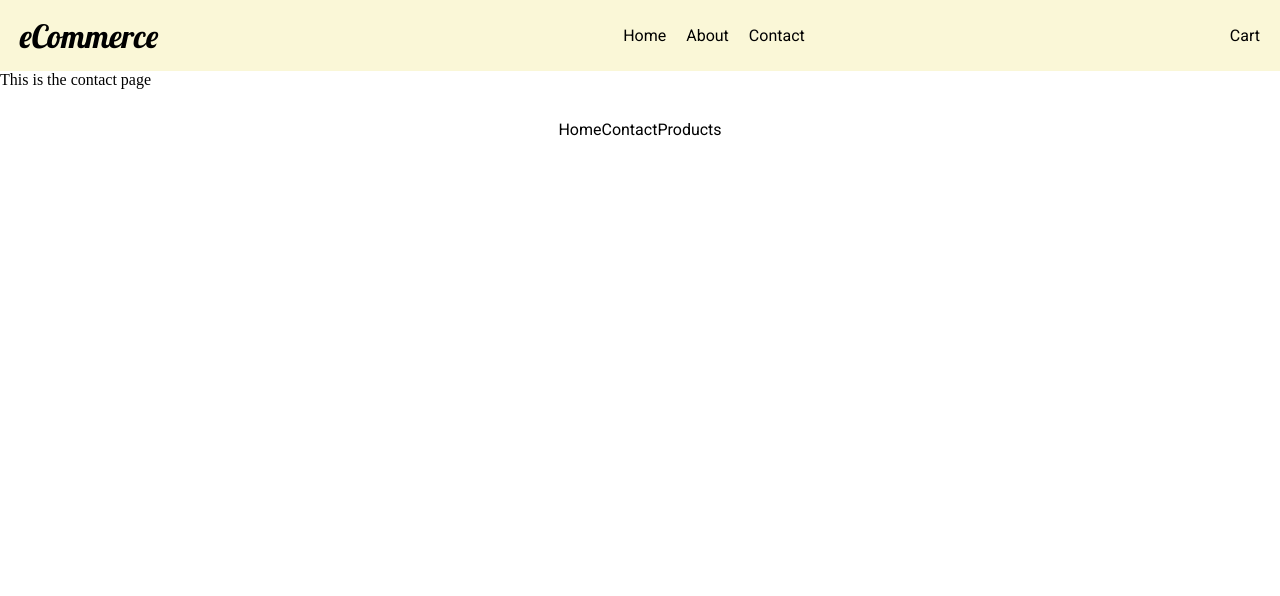
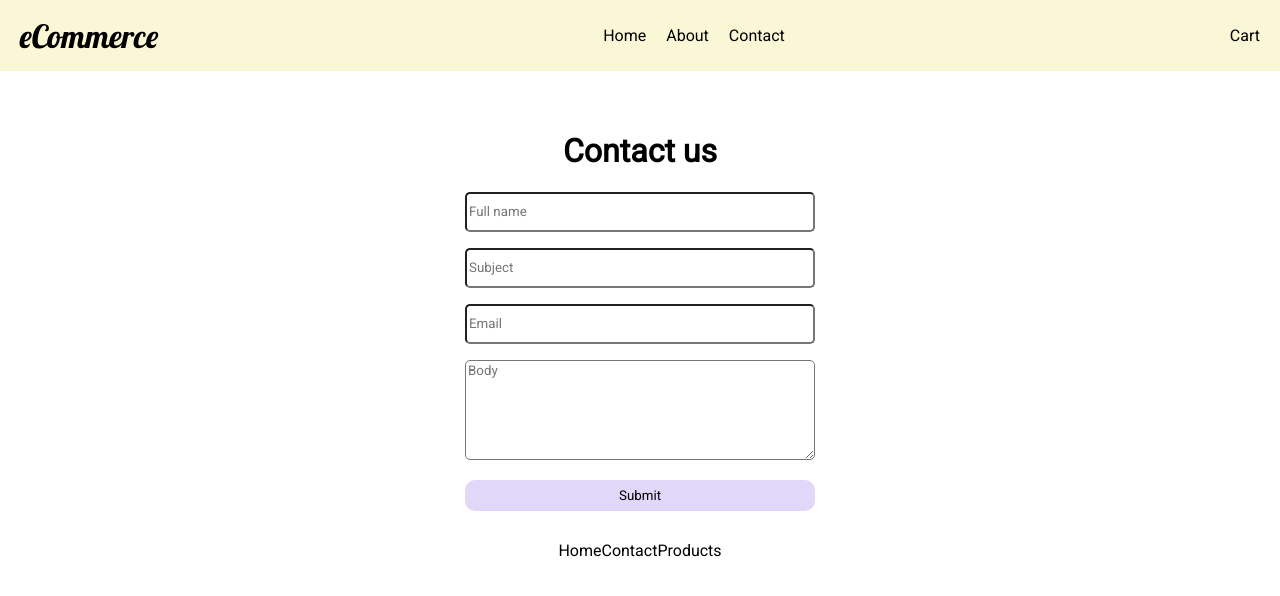
Before and after one commit to KIVERSEN86/js-fw-ca, a React (Vite) app: page /contact in a window 1280 px wide. Shown: the top 596 px of the page. Built offline with nearby package versions, Linux system fonts and the light colour scheme; the HTML template or start-up script is replaced by a standard one.

Commit message:
Created a contact form with validations

```diff
--- a/package.json
+++ b/package.json
@@ -10,12 +10,14 @@
     "preview": "vite preview"
   },
   "dependencies": {
+    "@hookform/resolvers": "^3.3.2",
     "prop-types": "^15.8.1",
     "react": "^18.2.0",
     "react-dom": "^18.2.0",
     "react-hook-form": "^7.48.2",
     "react-router-dom": "^6.18.0",
-    "styled-components": "^6.1.1"
+    "styled-components": "^6.1.1",
+    "yup": "^1.3.2"
   },
   "devDependencies": {
     "@types/react": "^18.2.15",
--- /dev/null
+++ b/src/components/Contact/Contact.styles.jsx
@@ -0,0 +1,23 @@
+import styled from "styled-components";
+import { DefaultButton } from "../Layout/Layout.styles";
+
+export const Form = styled.form`
+  text-align: center;
+`;
+
+export const Input = styled.input`
+  border-radius: 5px;
+  width: 350px;
+  height: 40px;
+`;
+
+export const Textarea = styled.textarea`
+  border-radius: 5px;
+  width: 350px;
+  min-height: 100px;
+`;
+
+export const Button = styled(DefaultButton)`
+  max-width: 350px;
+  border-radius: 10px;
+`;
--- a/src/components/Contact/index.jsx
+++ b/src/components/Contact/index.jsx
@@ -1,3 +1,57 @@
+import { useForm } from "react-hook-form";
+import { yupResolver } from "@hookform/resolvers/yup";
+import * as yup from "yup";
+import * as L from "../Layout/Layout.styles";
+import * as S from "./Contact.styles";
+
+const schema = yup
+  .object({
+    fullName: yup
+      .string()
+      .min(3, "Your full name should be at least 3 characters")
+      .max(30, "You full name cannot be longer than 30 characters")
+      .required("Please enter your full name"),
+    subject: yup
+      .string()
+      .min(3, "Your subject must be at least three characters")
+      .max(30, "You full name cannot be longer than 30 characters")
+      .required("Please enter your subject"),
+    email: yup
+      .string()
+      .min(3, "Your email address must be at least three characters")
+      .matches(/^(?!.*@[^,]*,)/, "This is not a valid email address")
+      .required("Please enter a valid email address"),
+    body: yup.string().min(3, "Your message needs to be a minimum of three characters").max(1000).required("Please enter a message"),
+  })
+  .required();
+
 export default function Contact() {
-  return <div>This is the contact page</div>;
+  const {
+    register,
+    handleSubmit,
+    formState: { errors },
+  } = useForm({
+    resolver: yupResolver(schema),
+  });
+
+  function onSubmit(data) {
+    console.log(data);
+  }
+
+  return (
+    <L.Container>
+      <S.Form onSubmit={handleSubmit(onSubmit)}>
+        <h1>Contact us</h1>
+        <S.Input placeholder="Full name" {...register("fullName")} />
+        <p>{errors.fullName?.message}</p>
+        <S.Input placeholder="Subject" {...register("subject")} />
+        <p>{errors.subject?.message}</p>
+        <S.Input placeholder="Email" {...register("email")} />
+        <p>{errors.email?.message}</p>
+        <S.Textarea placeholder="Body" {...register("body")} />
+        <p>{errors.body?.message}</p>
+        <S.Button type="submit">Submit</S.Button>
+      </S.Form>
+    </L.Container>
+  );
 }
--- a/src/components/Layout/Layout.styles.jsx
+++ b/src/components/Layout/Layout.styles.jsx
@@ -27,3 +27,9 @@ export const DefaultButton = styled.button`
     background-size: 100% 100%;
   }
 `;
+
+export const Wrapper = styled.div`
+  min-height: 100vh;
+  display: flex;
+  flex-direction: column;
+`;
--- a/src/components/Layout/index.jsx
+++ b/src/components/Layout/index.jsx
@@ -1,13 +1,14 @@
 import Header from "../Header";
 import Footer from "../Footer";
 import { Outlet } from "react-router-dom";
+import { Wrapper } from "./Layout.styles";
 
 export default function Layout() {
   return (
-    <div>
+    <Wrapper>
       <Header />
       <Outlet />
       <Footer />
-    </div>
+    </Wrapper>
   );
 }
--- a/src/components/Nav/Nav.styles.jsx
+++ b/src/components/Nav/Nav.styles.jsx
@@ -7,6 +7,7 @@ export const Nav = styled.nav`
 export const Ul = styled.ul`
   text-decoration: none;
   display: flex;
+  padding: 0;
 `;
 
 export const Li = styled.li`
--- a/src/index.css
+++ b/src/index.css
@@ -17,6 +17,8 @@ h2,
 h3,
 h4,
 p,
-a {
+a,
+input,
+textarea {
   font-family: "Roboto", sans-serif;
 }
```
Also changed, not shown: src/components/Search/index.jsx (added, +18 -0 lines), 1 other file (tests, documents, lock files or other folders).
